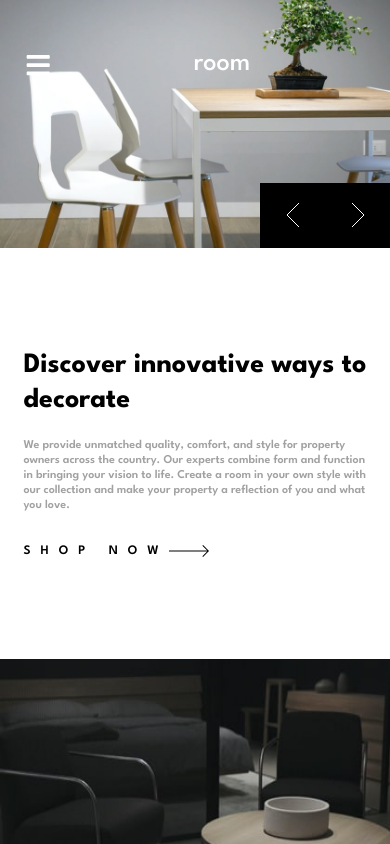
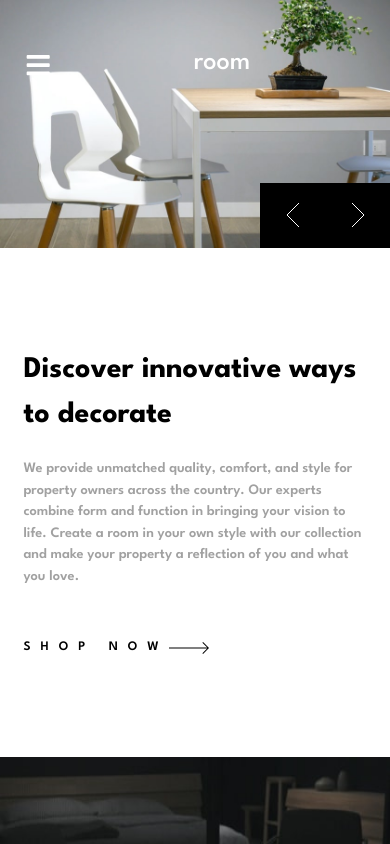
Before and after one commit to Adelinked/room-homepage, a Next.js app: page / in a window 390 px wide. Shown: the top 844 px of the page. Built offline with nearby package versions, Linux system fonts and the light colour scheme.

Commit message:
change header title to 3rem

```diff
--- a/styles/Home.module.css
+++ b/styles/Home.module.css
@@ -19,18 +19,20 @@
   width: 42%;
 }
 .headerTitle {
-  font-size: 30px;
+  font-size: 3rem;
   font-weight: 700;
-  margin-bottom: 40px;
+  margin-bottom: 20px;
+  min-height: 170px;
 }
 .headerText {
   color: var(--color-DarkGray);
   display: flex;
   align-items: center;
+  font-size: 1.2rem;
   font-weight: 600;
-  margin-bottom: 30px;
+  margin-bottom: 20px;
   display: block;
-  min-height: 100px;
+  min-height: 160px;
 }
 .headerShopNowLinkContainer {
   display: flex;
@@ -80,21 +82,33 @@
   margin-bottom: 30px;
 }
 
+@media (max-width: 1050px) {
+  .headerTitle {
+    font-size: 2.5rem;
+    margin-bottom: 20px;
+    min-height: 150px;
+  }
+  .headerText {
+    font-weight: 600;
+    margin-bottom: 20px;
+    min-height: 180px;
+    display: block;
+  }
+}
 @media (max-width: 920px) {
   .headerTextContainer {
     padding: 100px 5%;
-    /*width: 42%;*/
   }
   .headerTitle {
-    font-size: 28px;
+    font-size: 2.5rem;
     font-weight: 700;
     margin-bottom: 20px;
   }
   .headerText {
     font-weight: 600;
     margin-bottom: 30px;
+    min-height: 200px;
     display: block;
-    min-height: 120px;
   }
   .headerShopNowLinkContainer {
     font-size: 13px;
@@ -104,12 +118,15 @@
   }
 }
 
-@media (max-width: 760px) {
+@media (max-width: 768px) {
   .header {
     flex-direction: column;
   }
+  .headerTitle {
+    min-height: 70px;
+  }
   .headerText {
-    min-height: 70px;
+    min-height: 150px;
   }
   .about {
     flex-direction: column;
@@ -147,17 +164,17 @@
     /*width: 42%;*/
   }
   .headerTitle {
-    font-size: 35px;
+    font-size: 2rem;
     font-weight: 700;
     margin-bottom: 30px;
   }
   .headerText {
     font-weight: 600;
     font-size: 16px;
-    margin-bottom: 50px;
+    margin-bottom: 30px;
     display: block;
     line-height: 1.1;
-    height: 125px;
+    /*height: 125px;*/
   }
   .headerShopNowLinkContainer {
     font-size: 15px;
--- a/styles/globals.css
+++ b/styles/globals.css
@@ -28,7 +28,7 @@ body {
   font-size: 12px;
   color: var(--color-Black);
   -spacing: 1px;
-  line-height: 1.25;
+  line-height: 1.5;
 }
 a,
 a:visited {
```
